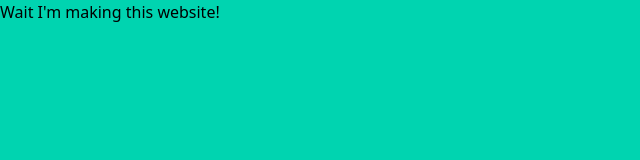
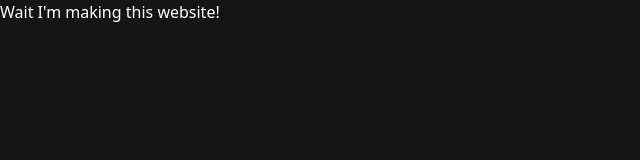
Before and after one commit to Datavorous/datavorous.github.io, a plain HTML site: page index.html in a window 1280 px wide. Shown: the whole page, without its empty margins (0-640 px from the left). Drawn offline with nearby package versions, Linux system fonts and the light colour scheme.

Commit message:
Update index.html

```diff
--- a/index.html
+++ b/index.html
@@ -2,12 +2,12 @@
 <html lang="en">
 <head>
   <meta charset="UTF-8">
-<meta name="theme-color" content="#FF4500">
+<meta name="theme-color" content="#00D4B0">
   <meta name="viewport" content="width=device-width, initial-scale=1.0">
 <link href="https://unpkg.com/tailwindcss@^2/dist/tailwind.min.css" rel="stylesheet">
   <meta http-equiv="X-UA-Compatible" content="ie=edge">
   <title>Datavorous</title></head>
-<body bgcolor="#00D4B0">
+<body bgcolor="#151516"><font style="Monaco" color="white">
 Wait I'm making this website!
 </body>
 </html>
```
